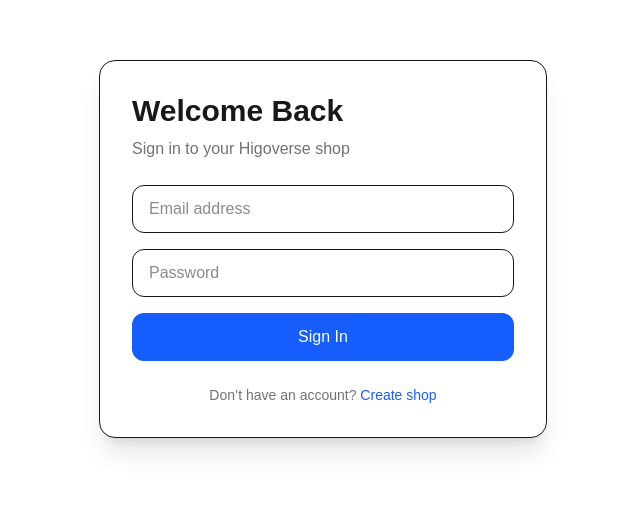
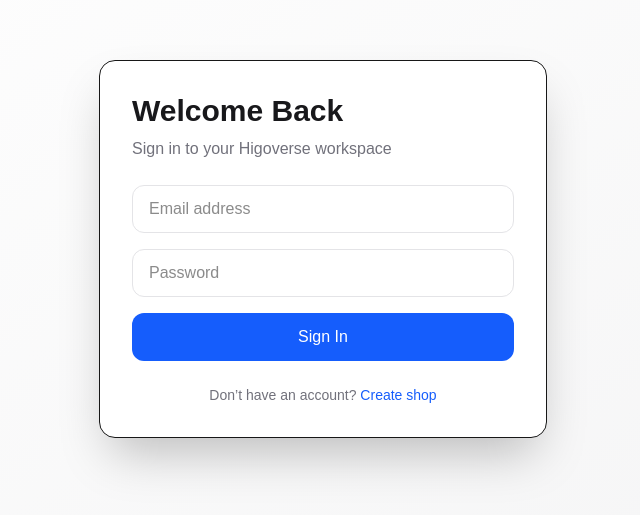
Before and after one commit to njosuedev/higoverse-os, a Next.js app in the folder apps/web/: page /login in a window 1280 px wide. Shown: the part 151-666 px from the top of the page, without its empty margins (317-957 px from the left). Built offline with nearby package versions, Linux system fonts and the light colour scheme.

Commit message:
Enhance LoginPage with safe redirects and styling
Refactor login page for improved user experience and error handling.

```diff
--- a/apps/web/app/login/page.tsx
+++ b/apps/web/app/login/page.tsx
@@ -1,6 +1,6 @@
 "use client";
 
-import { useState } from "react";
+import { useEffect, useState } from "react";
 import { setAuth, isAuthenticated } from "@/lib/auth";
 import Loader from "@/components/Loader";
 
@@ -48,32 +48,43 @@
       }
 
       setAuth(data);
-      window.location.replace("/dashboard");
+
+      // safe redirect (no hydration issues)
+      window.location.href = "/dashboard";
     } catch {
-      setError("Network error");
+      setError("Network error. Please try again.");
       setLoading(false);
     }
   };
 
-  if (typeof window !== "undefined" && isAuthenticated()) {
-    window.location.replace("/dashboard");
-    return null;
+  // ✅ SAFE AUTH REDIRECT (fix hydration + build issues)
+  useEffect(() => {
+    if (isAuthenticated()) {
+      window.location.href = "/dashboard";
+    }
+  }, []);
+
+  // LOADER
+  if (loading) {
+    return (
+      <div className="min-h-screen flex items-center justify-center bg-white">
+        <Loader />
+      </div>
+    );
   }
 
-  if (loading) return <Loader />;
+  return (
+    <div className="min-h-screen flex items-center justify-center bg-gradient-to-br from-white to-zinc-100 px-4">
 
-  return (
-    <div className="min-h-screen flex items-center justify-center bg-white px-4">
+      <div className="w-full max-w-md bg-white border shadow-2xl rounded-2xl p-8">
 
-      <div className="w-full max-w-md bg-white border shadow-xl rounded-2xl p-8">
-
-        {/* TITLE */}
+        {/* HEADER */}
         <h1 className="text-3xl font-bold text-zinc-900">
           Welcome Back
         </h1>
 
         <p className="text-zinc-500 mt-2">
-          Sign in to your Higoverse shop
+          Sign in to your Higoverse workspace
         </p>
 
         {/* ERROR */}
@@ -89,7 +100,7 @@
           <input
             type="email"
             placeholder="Email address"
-            className="w-full h-12 px-4 rounded-xl border focus:outline-none focus:ring-2 focus:ring-blue-500"
+            className="w-full h-12 px-4 rounded-xl border border-zinc-200 focus:outline-none focus:ring-2 focus:ring-blue-500"
             value={email}
             onChange={(e) => setEmail(e.target.value)}
           />
@@ -97,22 +108,24 @@
           <input
             type="password"
             placeholder="Password"
-            className="w-full h-12 px-4 rounded-xl border focus:outline-none focus:ring-2 focus:ring-blue-500"
+            className="w-full h-12 px-4 rounded-xl border border-zinc-200 focus:outline-none focus:ring-2 focus:ring-blue-500"
             value={password}
             onChange={(e) => setPassword(e.target.value)}
           />
 
           <button
             type="submit"
-            className="w-full h-12 rounded-xl bg-blue-600 text-white font-medium hover:bg-blue-700 transition"
+            className="w-full h-12 rounded-xl bg-blue-600 text-white font-medium hover:bg-blue-700 transition disabled:opacity-60"
+            disabled={loading}
           >
-            Sign In
+            {loading ? "Signing in..." : "Sign In"}
           </button>
         </form>
 
+        {/* FOOTER */}
         <p className="text-sm text-center text-zinc-500 mt-6">
           Don’t have an account?{" "}
-          <a href="/register" className="text-blue-600">
+          <a href="/register" className="text-blue-600 font-medium">
             Create shop
           </a>
         </p>
```
